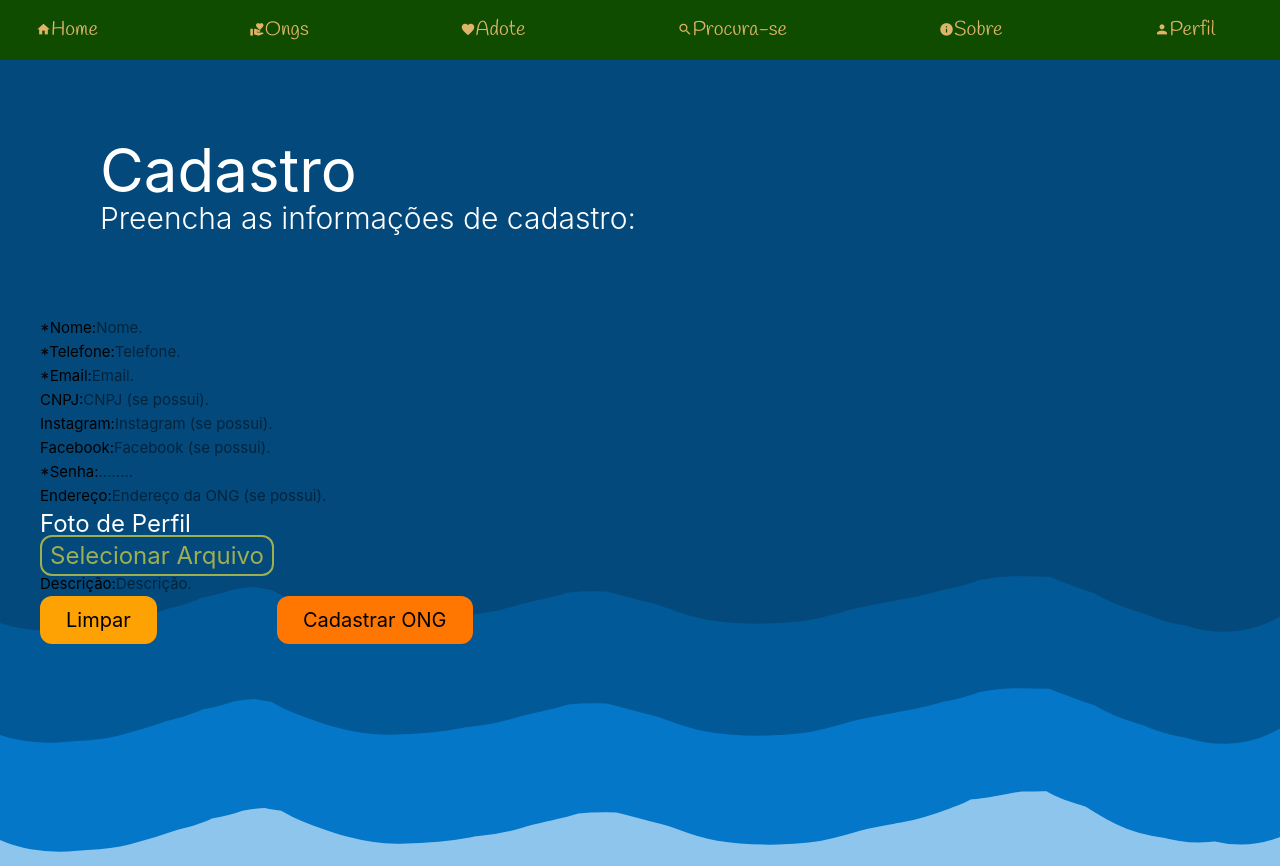
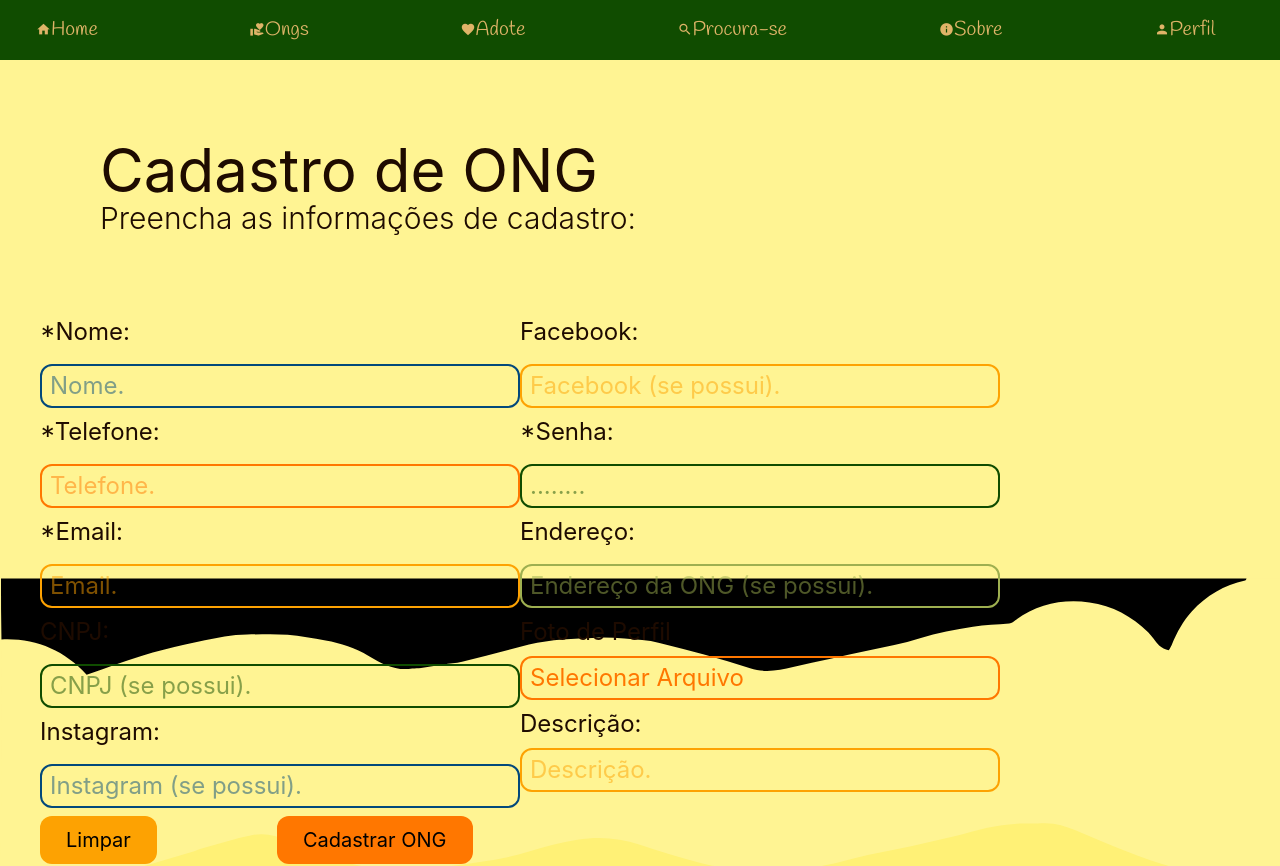
Before and after one commit to CaritasPets/Front-End, a Vue app: page /ongs/sign-up in a window 1280 px wide. Shown: the top 866 px of the page. Built offline with nearby package versions, Linux system fonts and the light colour scheme.

Commit message:
FEAT: NGO registration page construction in progress #37

```diff
--- a/src/components/OngForm.vue
+++ b/src/components/OngForm.vue
@@ -19,53 +19,53 @@ function onFileChange(event) {
 }
 </script>
 <template>
-  <form action="">
-    <div>
+  <form action="" class="">
+    <div class="flex">
       <div class="">
         <ul>
-          <li>
-            <label class="">*Nome:</label>
+          <li class="flex flex-col gap-y-2">
+            <label class="text-2xl text-[#1E0B00]">*Nome:</label>
             <input
-              class=""
+              class="text-2xl text-[#03497B] py-1 px-2 my-2 border-2 rounded-xl w-120"
               placeholder="Nome."
               v-model="nome"
               type="text"
               required
             />
           </li>
-          <li>
-            <label class="">*Telefone:</label>
+          <li class="flex flex-col gap-y-2">
+            <label class="text-2xl text-[#1E0B00]">*Telefone:</label>
             <input
-              class=""
+              class="text-2xl text-[#FF7700] py-1 px-2 my-2 border-2 rounded-xl w-120"
               placeholder="Telefone."
               v-model="telefone"
               type="text"
               required
             />
           </li>
-          <li>
-            <label class="">*Email:</label>
+          <li class="flex flex-col gap-y-2">
+            <label class="text-2xl text-[#1E0B00]">*Email:</label>
             <input
-              class=""
+              class="text-2xl text-[#FDA202] py-1 px-2 my-2 border-2 rounded-xl w-120"
               placeholder="Email."
               v-model="email"
               type="email"
               required
             />
           </li>
-          <li>
-            <label class="">CNPJ:</label>
+          <li class="flex flex-col gap-y-2">
+            <label class="text-2xl text-[#1E0B00]">CNPJ:</label>
             <input
-              class=""
+              class="text-2xl text-[#104C00] py-1 px-2 my-2 border-2 rounded-xl w-120"
               placeholder="CNPJ (se possui)."
               v-model="cnpj"
               type="text"
             />
           </li>
-          <li>
-            <label class="">Instagram:</label>
+          <li class="flex flex-col gap-y-2">
+            <label class="text-2xl text-[#1E0B00]">Instagram:</label>
             <input
-              class=""
+              class="text-2xl text-[#03497B] py-1 px-2 my-2 border-2 rounded-xl w-120"
               placeholder="Instagram (se possui)."
               v-model="instagram"
               type="text"
@@ -75,50 +75,50 @@ function onFileChange(event) {
       </div>
       <div>
         <ul>
-          <li>
-            <label class="">Facebook:</label>
+          <li class="flex flex-col gap-y-2">
+            <label class="text-2xl text-[#1E0B00]">Facebook:</label>
             <input
-              class=""
+              class="text-2xl text-[#FDA202] py-1 px-2 my-2 border-2 rounded-xl w-120"
               placeholder="Facebook (se possui)."
               v-model="facebook"
               type="text"
             />
           </li>
-          <li>
-            <label class="">*Senha:</label>
+          <li class="flex flex-col gap-y-2">
+            <label class="text-2xl text-[#1E0B00]">*Senha:</label>
             <input
-              class=""
+              class="text-2xl text-[#104C00] py-1 px-2 my-2 border-2 rounded-xl w-120"
               placeholder="........"
               v-model="password"
               type="password"
               required
             />
           </li>
-          <li>
-            <label class="">Endereço:</label>
+          <li class="flex flex-col gap-y-2">
+            <label class="text-2xl text-[#1E0B00]">Endereço:</label>
             <input
-              class=""
+              class="text-2xl text-[#9EAF50] py-1 px-2 my-2 border-2 rounded-xl w-120"
               placeholder="Endereço da ONG (se possui)."
               v-model="endereco"
               type="text"
             />
           </li>
-          <li>
-            <p class="text-2xl text-white">Foto de Perfil</p>
+          <li class="flex flex-col">
+            <p class="text-2xl text-[#1E0B00]">Foto de Perfil</p>
             <input id="fileInput" class="hidden" type="file" @change="onFileChange" />
             <label
             for="fileInput"
-            class="text-2xl text-[#9EAF50] border-2 py-1 px-2 my-2 rounded-xl w-120 cursor-pointer"
+            class="text-2xl text-[#FF7700] border-2 py-1 px-2 my-2 rounded-xl w-120 cursor-pointer"
             >Selecionar Arquivo</label>
-            <div v-if="foto" class="text-xl text-[#9EAF50]">
+            <div v-if="foto" class="text-xl text-[#FF7700]">
               <p>Arquivo para foto selecionado:</p>
               <p>{{ foto.name }}</p>
             </div>
           </li>
-          <li>
-            <label class="">Descrição:</label>
+          <li class="flex flex-col">
+            <label class="text-2xl text-[#1E0B00]">Descrição:</label>
             <input
-              class=""
+              class="text-2xl text-[#FDA202] py-1 px-2 my-2 border-2 rounded-xl w-120"
               placeholder="Descrição."
               v-model="username"
               type="text"
--- a/src/views/CadastroOng.vue
+++ b/src/views/CadastroOng.vue
@@ -2,13 +2,15 @@
 import OngForm from '../components/OngForm.vue'
 </script>
 <template>
-  <section class="bg-[#03497B] pt-20 px-10">
-    <div class="text-white z-10 relative pl-15 mb-20">
-      <h2 class="text-6xl">Cadastro</h2>
-      <p class="text-3xl font-light">Preencha as informações de cadastro:</p>
+  <section class="bg-[#FFF493] pt-20 px-10">
+    <div class="z-10 relative pl-15 mb-20">
+      <h2 class="text-6xl text-[#1E0B00]">Cadastro de ONG</h2>
+      <p class="text-3xl text-[#1E0B00] font-light">Preencha as informações de cadastro:</p>
     </div>
     <OngForm class="z-10 relative" />
   </section>
-  <img class="w-[100%] transform-[translateY(-50%)] bg-[#03497B] absolute z-0" src="/blue_waves.svg"
+  <img
+    class="w-[100%] transform-[translateY(-50%)] bg-[#FFF493] absolute z-0"
+    src="/cream_waves.svg"
     alt="bg-image-waves" />
 </template>
```
Also changed, not shown: public/cream_waves.svg (added).
